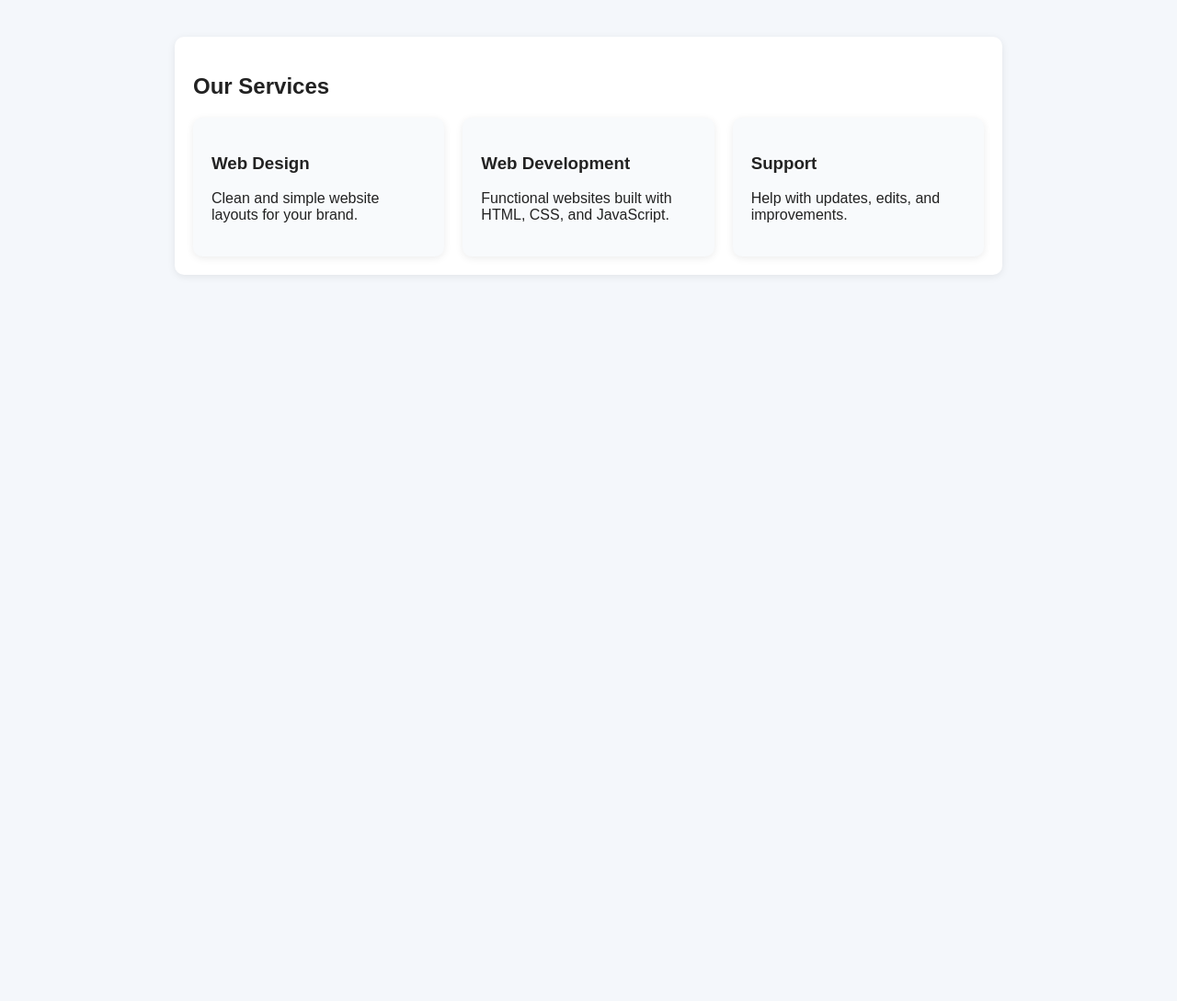
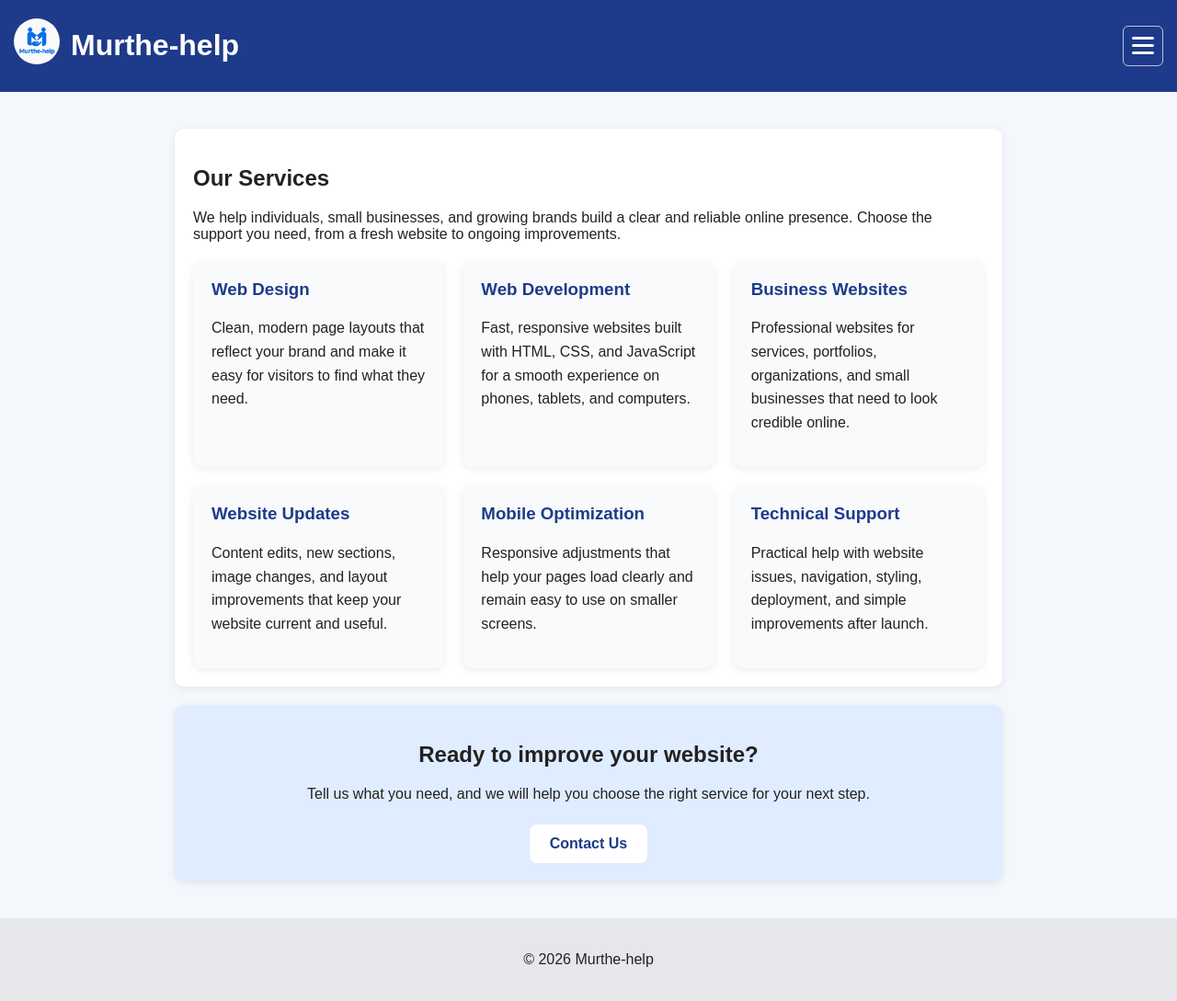
Before and after one commit to temitopeolabode98-ux/WE-GO-AGAIN, a plain HTML site: page services.html in a window 1280 px wide. Shown: the whole page at 92% size. Before the commit the page ends 800 px from the top, so only its background shows below. Drawn offline with Linux system fonts and the light colour scheme.

Commit message:
Expand services page

```diff
--- a/services.html
+++ b/services.html
@@ -3,35 +3,76 @@
 <head>
   <meta charset="UTF-8">
   <meta name="viewport" content="width=device-width, initial-scale=1.0">
-  <title>Services - Murth-help</title>
+  <title>Services - Murthe-help</title>
   <link rel="stylesheet" href="styles.css">
+  <script src="script.js" defer></script>
 </head>
 <body>
-  <!-- paste the same header/nav here -->
+  <header class="topbar">
+    <div class="logo-area">
+      <img src="images/img 1.png" alt="Murthe-help logo" class="logo">
+      <h1>Murthe-help</h1>
+    </div>
+
+    <button class="menu-toggle" type="button" aria-expanded="false" aria-controls="site-navigation" aria-label="Open navigation">
+      <span></span>
+      <span></span>
+      <span></span>
+    </button>
+
+    <nav class="navbar" id="site-navigation">
+      <a href="index.html" class="nav-btn">Home</a>
+      <a href="services.html" class="nav-btn">Services</a>
+      <a href="contact.html" class="nav-btn">Contact</a>
+    </nav>
+  </header>
 
   <main>
     <section id="services">
       <h2>Our Services</h2>
+      <p>We help individuals, small businesses, and growing brands build a clear and reliable online presence. Choose the support you need, from a fresh website to ongoing improvements.</p>
       <div class="services-grid">
         <article class="service-card">
           <h3>Web Design</h3>
-          <p>Clean and simple website layouts for your brand.</p>
+          <p>Clean, modern page layouts that reflect your brand and make it easy for visitors to find what they need.</p>
         </article>
 
         <article class="service-card">
           <h3>Web Development</h3>
-          <p>Functional websites built with HTML, CSS, and JavaScript.</p>
+          <p>Fast, responsive websites built with HTML, CSS, and JavaScript for a smooth experience on phones, tablets, and computers.</p>
         </article>
 
         <article class="service-card">
-          <h3>Support</h3>
-          <p>Help with updates, edits, and improvements.</p>
+          <h3>Business Websites</h3>
+          <p>Professional websites for services, portfolios, organizations, and small businesses that need to look credible online.</p>
+        </article>
+
+        <article class="service-card">
+          <h3>Website Updates</h3>
+          <p>Content edits, new sections, image changes, and layout improvements that keep your website current and useful.</p>
+        </article>
+
+        <article class="service-card">
+          <h3>Mobile Optimization</h3>
+          <p>Responsive adjustments that help your pages load clearly and remain easy to use on smaller screens.</p>
+        </article>
+
+        <article class="service-card">
+          <h3>Technical Support</h3>
+          <p>Practical help with website issues, navigation, styling, deployment, and simple improvements after launch.</p>
         </article>
       </div>
     </section>
+
+    <section class="service-cta">
+      <h2>Ready to improve your website?</h2>
+      <p>Tell us what you need, and we will help you choose the right service for your next step.</p>
+      <a href="contact.html" class="hero-btn">Contact Us</a>
+    </section>
   </main>
 
-  <!-- paste footer here -->
-  <script src="script.js"></script>
+  <footer>
+    <p>&copy; 2026 Murthe-help</p>
+  </footer>
 </body>
 </html>
--- a/styles.css
+++ b/styles.css
@@ -145,6 +145,24 @@ footer {
   box-shadow: 0 2px 8px rgba(0, 0, 0, 0.08);
 }
 
+.service-card h3 {
+  margin-top: 0;
+  color: #1e3a8a;
+}
+
+.service-card p {
+  line-height: 1.6;
+}
+
+.service-cta {
+  text-align: center;
+  background: #e0ecff;
+}
+
+.service-cta p {
+  margin-bottom: 24px;
+}
+
 .contact-form {
   display: grid;
   gap: 15px;
```
